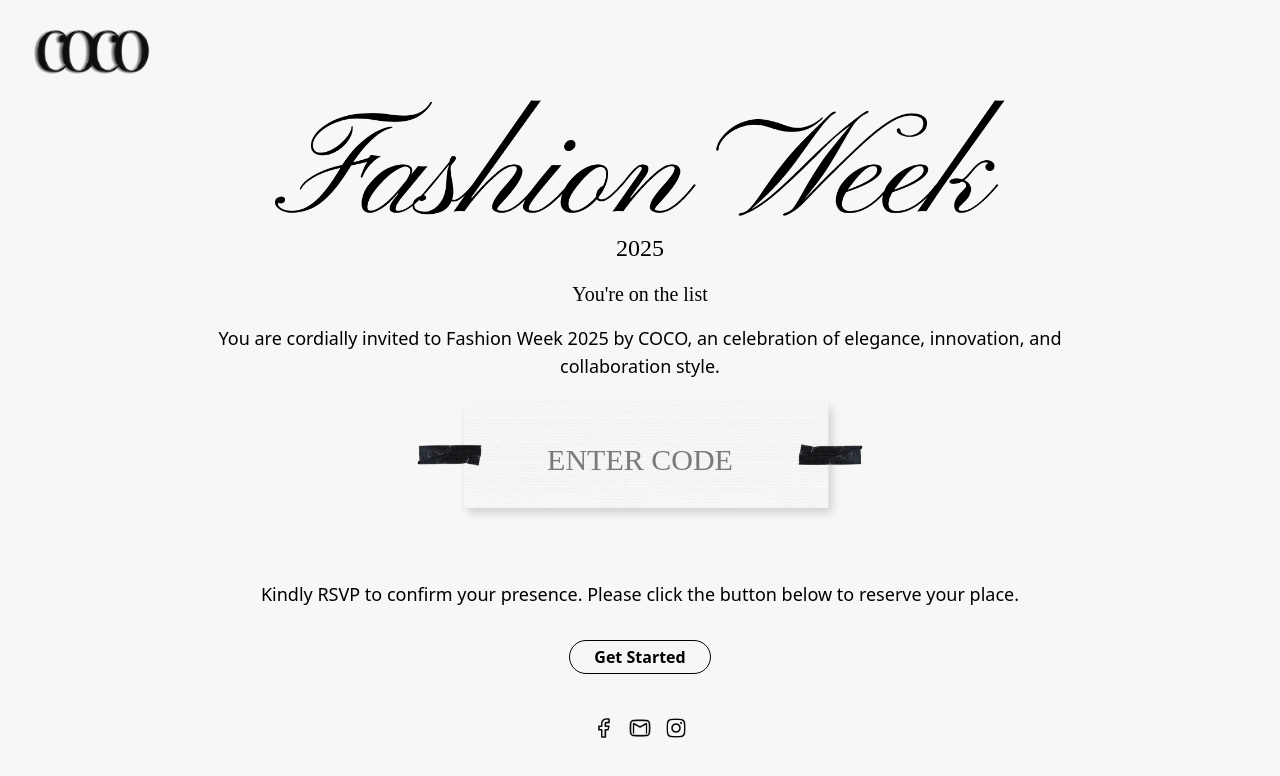
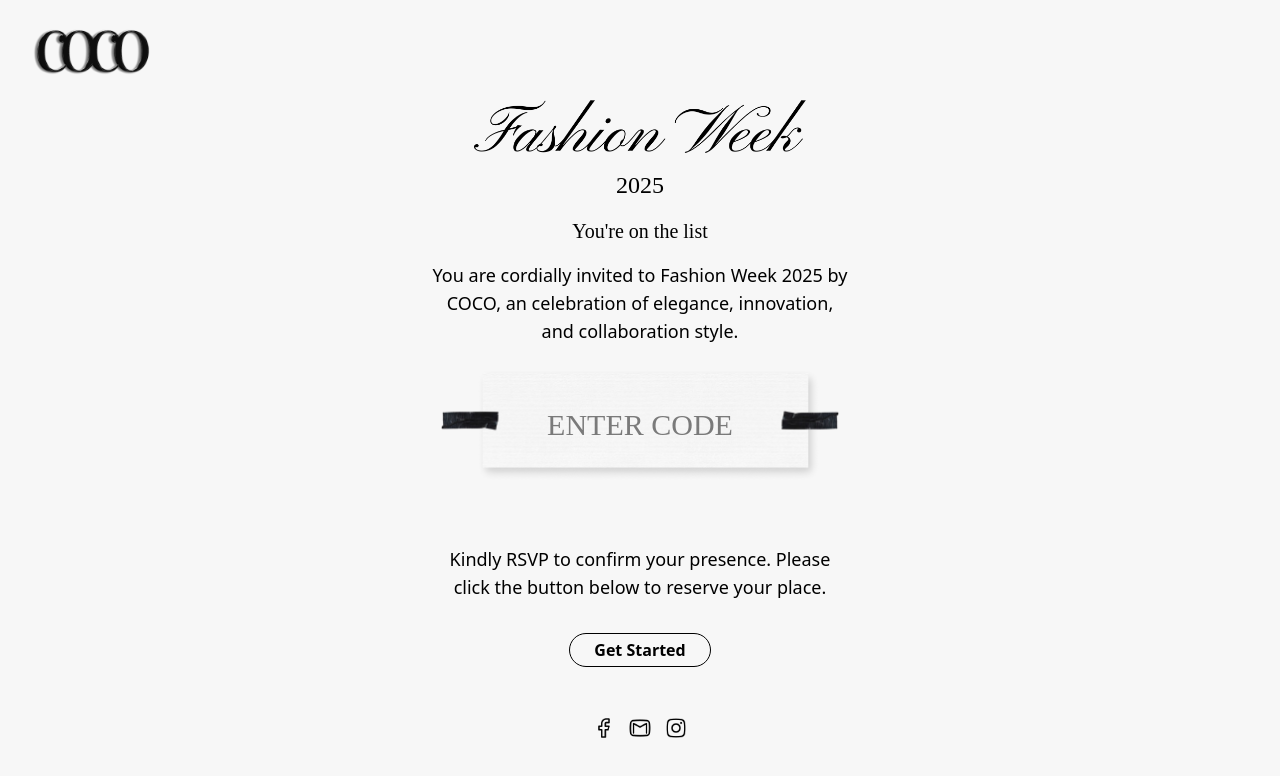
Before and after one commit to JPCSNUMOA/ICONIQUE-INVITATION, a React (Vite) app: page / in a window 1280 px wide. Shown: the top 776 px of the page. Built offline with nearby package versions, Linux system fonts and the light colour scheme.

Commit message:
sizing fix

```diff
--- a/src/App.css
+++ b/src/App.css
@@ -0,0 +1 @@
+@import "tailwindcss";
--- a/src/pages/RSVPScreen.jsx
+++ b/src/pages/RSVPScreen.jsx
@@ -133,7 +133,7 @@
                                 <div className='w-full flex justify-center md:justify-start'>
                                     <img className='h-8 md:h-15' src={cocologo} />
                                 </div>
-                                <div className='w-[80%] 2xl:w-2/5 min-w-[400px] h-full p-5 flex flex-col items-center justify-start gap-4 px-10  max-w-dvw pb-10'>
+                                <div className='w-[40%] 2xl:w-2/5 min-w-[400px] h-full p-5 flex flex-col items-center justify-start max-h-full gap-4 px-10 max-w-dvw pb-10'>
                                     <img className='max-w-[80%] w-full' src={mainlogo} />
                                     <p className='font-[Times_New_Roman] text-2xl font-semi'>2025</p>
                                     <div className='flex flex-col w-full gap-5'>
--- a/src/pages/WelcomeScreen.jsx
+++ b/src/pages/WelcomeScreen.jsx
@@ -58,7 +58,7 @@
                 )}
             {
                 !Loading && (
-                    <div className='w-[80%] 2xl:w-2/5 min-w-[400px] h-full p-5 flex flex-col items-center justify-start gap-4 px-10  max-w-dvw pb-10'>
+                    <div className='w-[40%] 2xl:w-2/5 min-w-[400px] h-full p-5 flex flex-col items-center justify-start max-h-full gap-4 px-10 max-w-dvw pb-10'>
                         <img className='max-w-[80%] w-full' src={mainlogo} />
                         <p className='font-[Times_New_Roman] text-2xl font-semi'>2025</p>
                         <p className='font-[Times_New_Roman] text-xl font-semi'>You're on the list</p>
```
